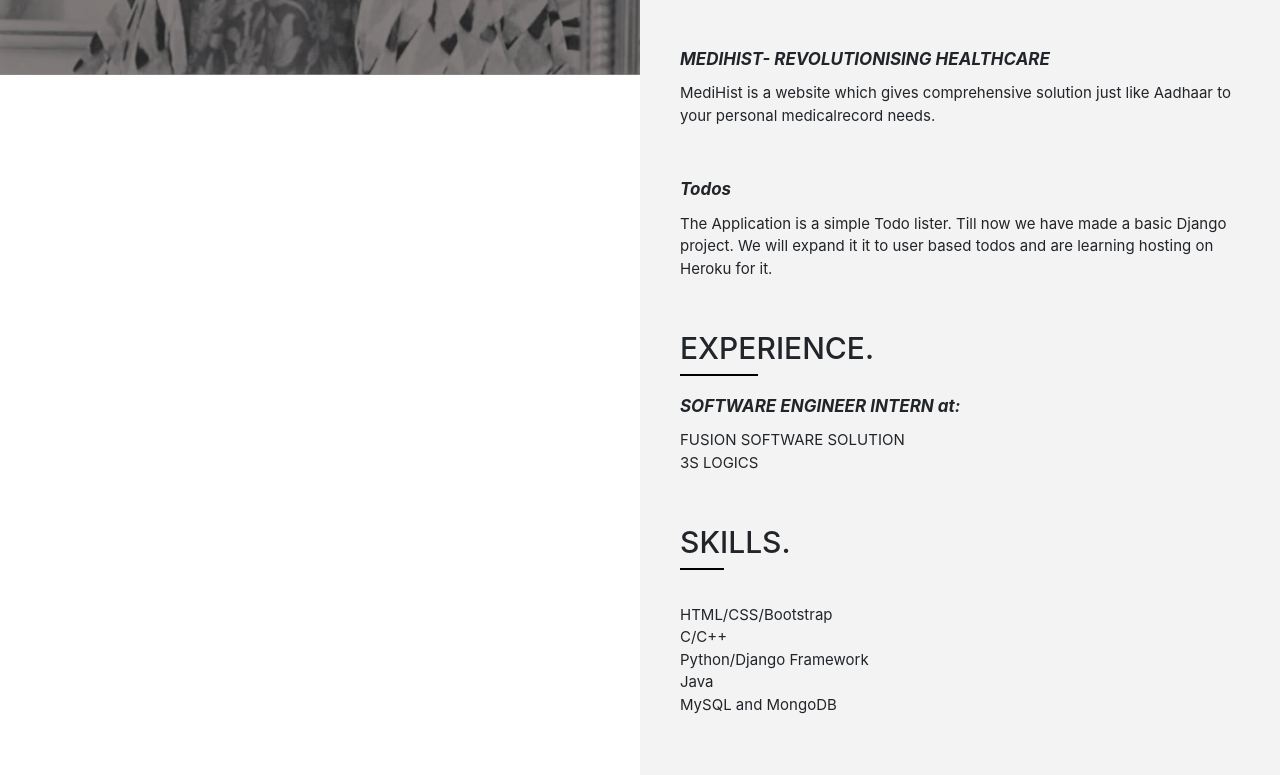
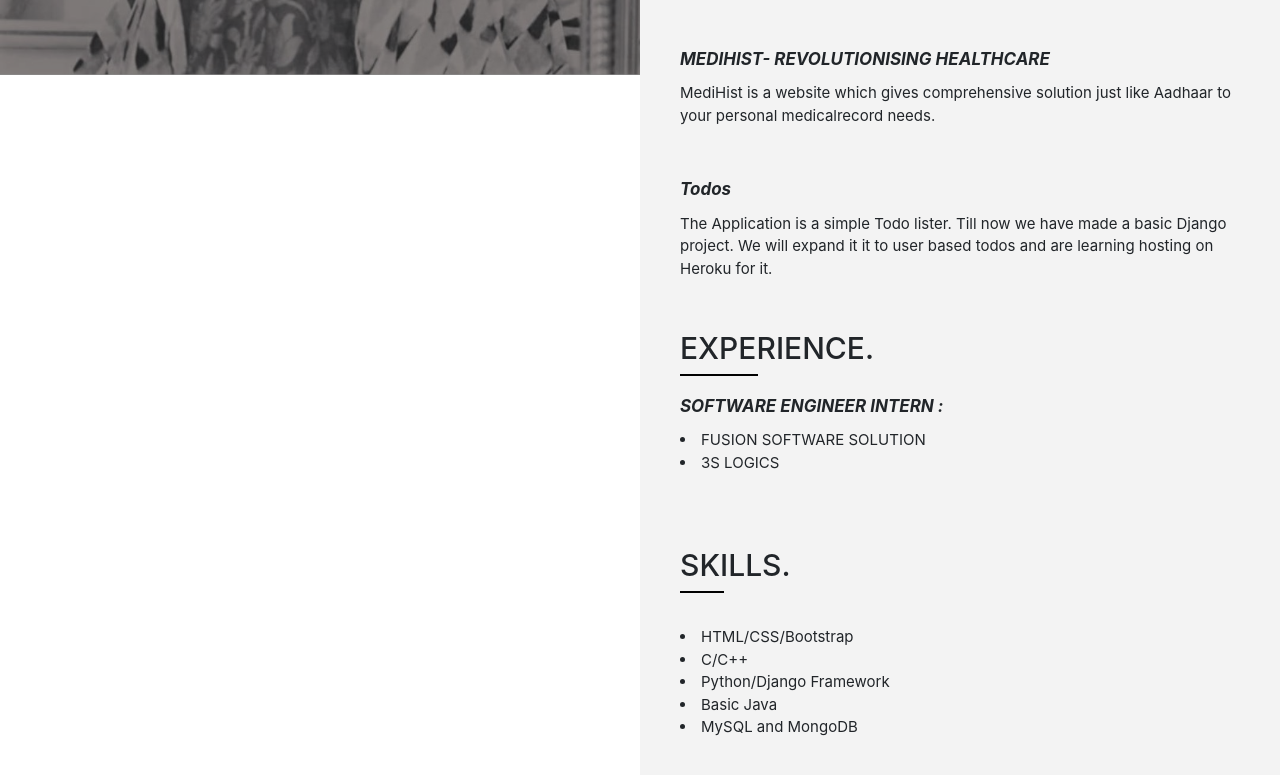
Before and after one commit to khatryshikha/khatryshikha.github.io, a plain HTML site: page index.html in a window 1280 px wide. Shown: the part 725-1500 px from the top of the page. Drawn offline with Linux system fonts and the light colour scheme.

Commit message:
updated resume1

```diff
--- a/index.html
+++ b/index.html
@@ -110,9 +110,7 @@
                     The Application is a simple Todo lister. Till now we have made a basic Django project. We will
                     expand it it to user based todos and are learning hosting on Heroku for it.
                   </div>
-
                 </div>
-
               </div>
 
               <div class="content content--skills">
@@ -125,9 +123,9 @@
                 </h2>
                 <div class="content__inner">
                   <div class="project">
-                    <div class="meta-title">SOFTWARE ENGINEER INTERN at:</div>
-                    <span class="skill">FUSION SOFTWARE SOLUTION</span><br>
-                    <span class="skill">3S LOGICS</span><br>
+                    <div class="meta-title">SOFTWARE ENGINEER INTERN :</div>
+                    <span class="skill"><li>FUSION SOFTWARE SOLUTION</li></span>
+                    <span class="skill"><li>3S LOGICS</li></span><br>
 
                   </div>
                 </div>
@@ -146,11 +144,11 @@
                 <br>
                 <br>
               </h2>
-              <span class="skill">HTML/CSS/Bootstrap</span><br>
-              <span class="skill">C/C++</span><br>
-              <span class="skill">Python/Django Framework</span><br>
-              <span class="skill">Java</span><br>
-              <span class="skill">MySQL and MongoDB</span><br>
+              <span class="skill"><li>HTML/CSS/Bootstrap</li></span>
+              <span class="skill"><li>C/C++</li></span>
+              <span class="skill"><li>Python/Django Framework</li></span>
+              <span class="skill"><li>Basic Java</li></span>
+              <span class="skill"><li>MySQL and MongoDB</li></span><br>
             </div>
             <!-- </div> -->
           </div>
```
